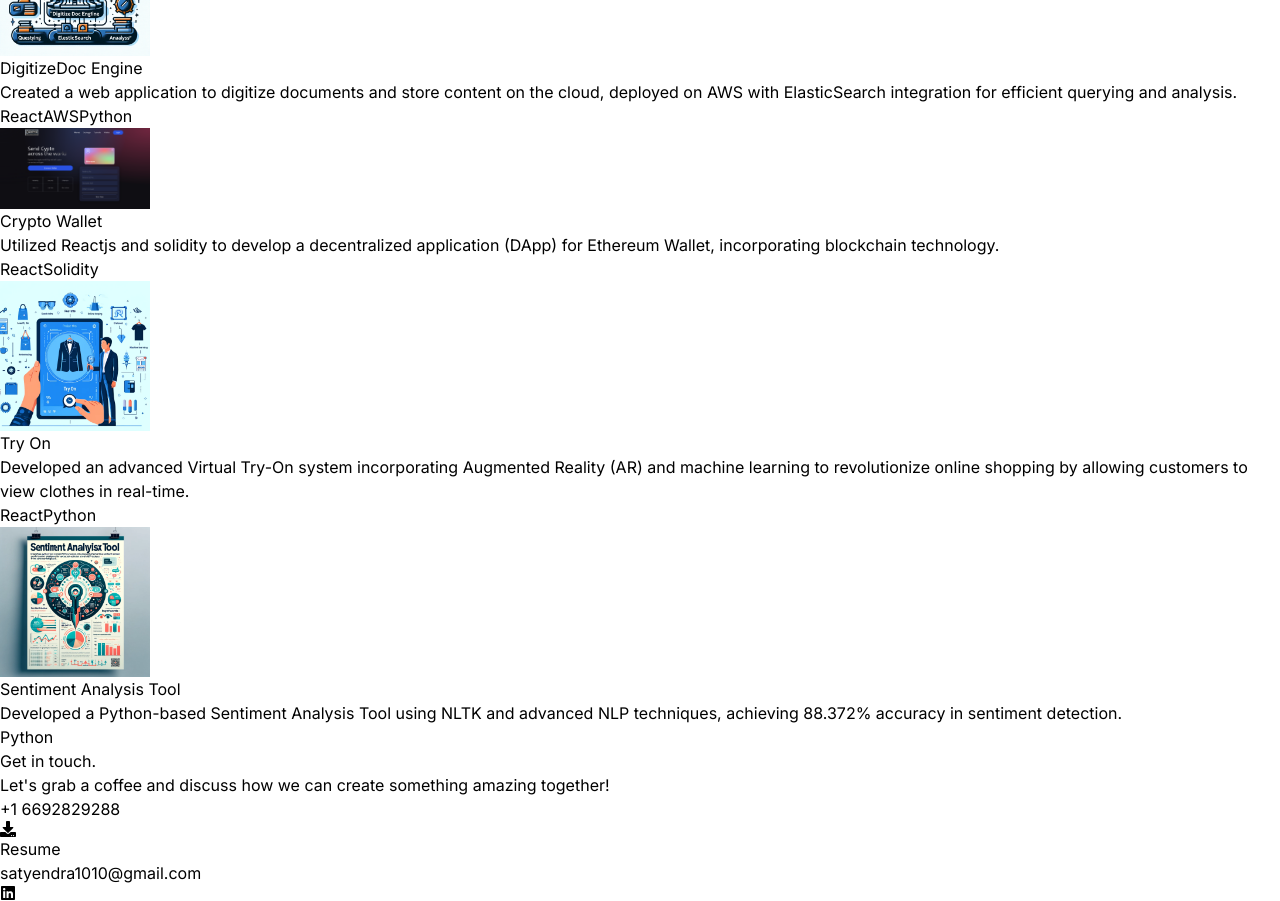
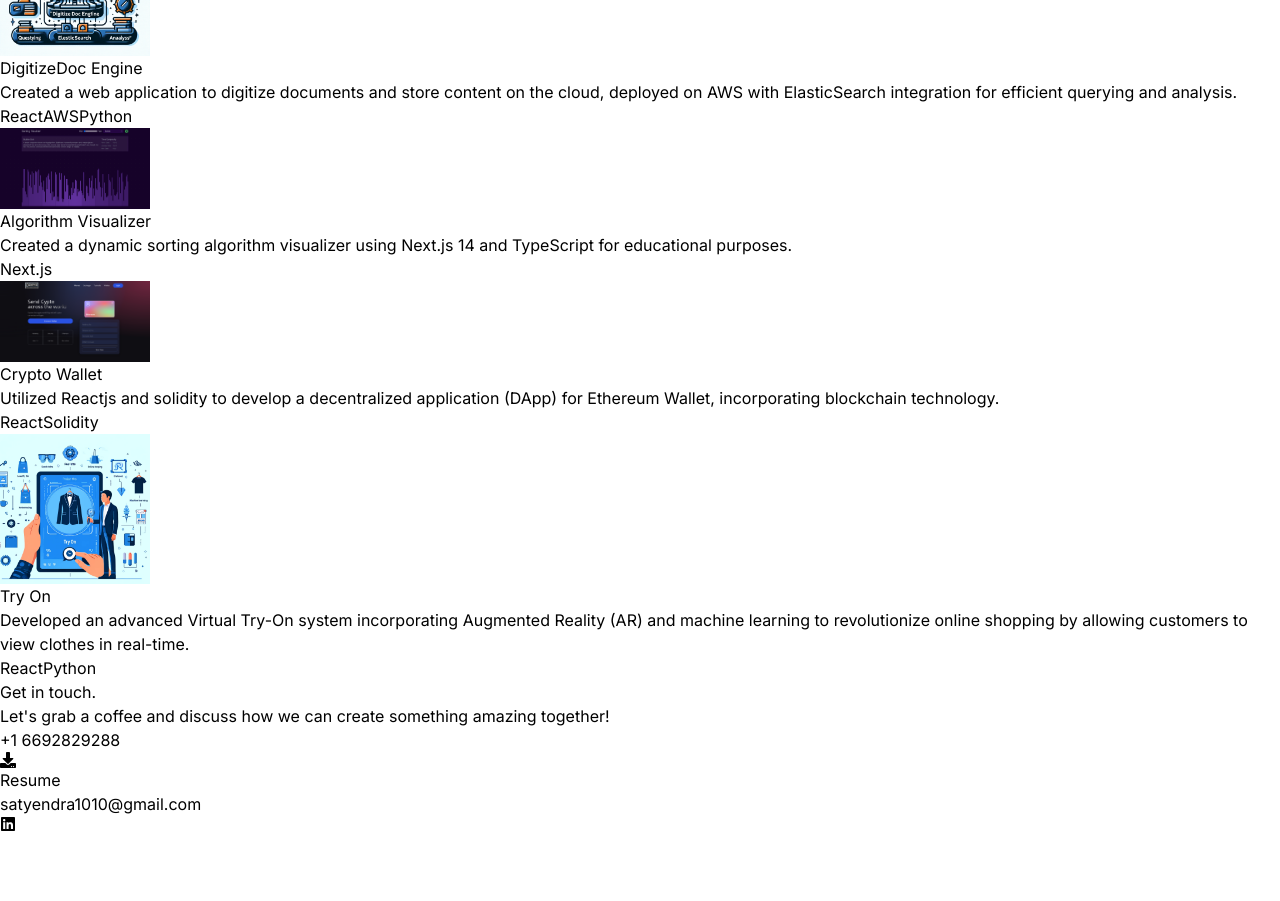
Before and after one commit to satyendra1010/Portfolio, a React (Vite) app: page / in a window 1280 px wide. Shown: the part 1720-2621 px from the top of the page. After the commit the page ends 2552 px from the top, so only its background shows below. Built offline with nearby package versions, Linux system fonts and the light colour scheme.

Commit message:
Added algorithm visualizer project.

```diff
--- a/src/components/Projects.jsx
+++ b/src/components/Projects.jsx
@@ -15,6 +15,7 @@ const Projects = () => {
       </motion.h1>
       <div>
         {PROJECTS.map((pro, index) => (
+          <a href={pro.link} target="_blank">
             <div key={index} className="mb-8 flex flex-wrap lg:justify-center">
               <motion.div
                 whileInView={{ opacity: 1, x: 0 }}
@@ -48,6 +49,7 @@ const Projects = () => {
                 ))}
               </motion.div>
             </div>
+          </a>
         ))}
       </div>
     </div>
--- a/src/constants/index.js
+++ b/src/constants/index.js
@@ -41,10 +41,19 @@ export const PROJECTS = [
     technologies: ["React", "AWS", "Python"],
   },
   {
-    title: 'Crypto Wallet',
+    title: "Algorithm Visualizer",
+    image: project5,
+    description:
+      "Created a dynamic sorting algorithm visualizer using Next.js 14 and TypeScript for educational purposes.",
+    technologies: ["Next.js"],
+    link: "https://satyendra1010.github.io/algorithm-visualizer/",
+  },
+  {
+    title: "Crypto Wallet",
     image: project3,
-    description: 'Utilized Reactjs and solidity to develop a decentralized application (DApp) for Ethereum Wallet, incorporating blockchain technology.',
-    technologies: ["React", "Solidity"]
+    description:
+      "Utilized Reactjs and solidity to develop a decentralized application (DApp) for Ethereum Wallet, incorporating blockchain technology.",
+    technologies: ["React", "Solidity"],
   },
   {
     title: "Try On",
@@ -53,17 +62,11 @@ export const PROJECTS = [
       "Developed an advanced Virtual Try-On system incorporating Augmented Reality (AR) and machine learning to revolutionize online shopping by allowing customers to view clothes in real-time.",
     technologies: ["React", "Python"],
   },
-  {
-    title: "Sentiment Analysis Tool",
-    image: project5,
-    description:
-      "Developed a Python-based Sentiment Analysis Tool using NLTK and advanced NLP techniques, achieving 88.372% accuracy in sentiment detection.",
-    technologies: ["Python"],
-  },
 ];
 
 export const CONTACT = {
-  description: "Let's grab a coffee and discuss how we can create something amazing together!",
+  description:
+    "Let's grab a coffee and discuss how we can create something amazing together!",
   phoneNo: "+1 6692829288",
   email: "satyendra1010@gmail.com",
 };
```
Also changed, not shown: src/assets/projects/project 5.png. Lines whose indentation alone changed are shown as unchanged.
